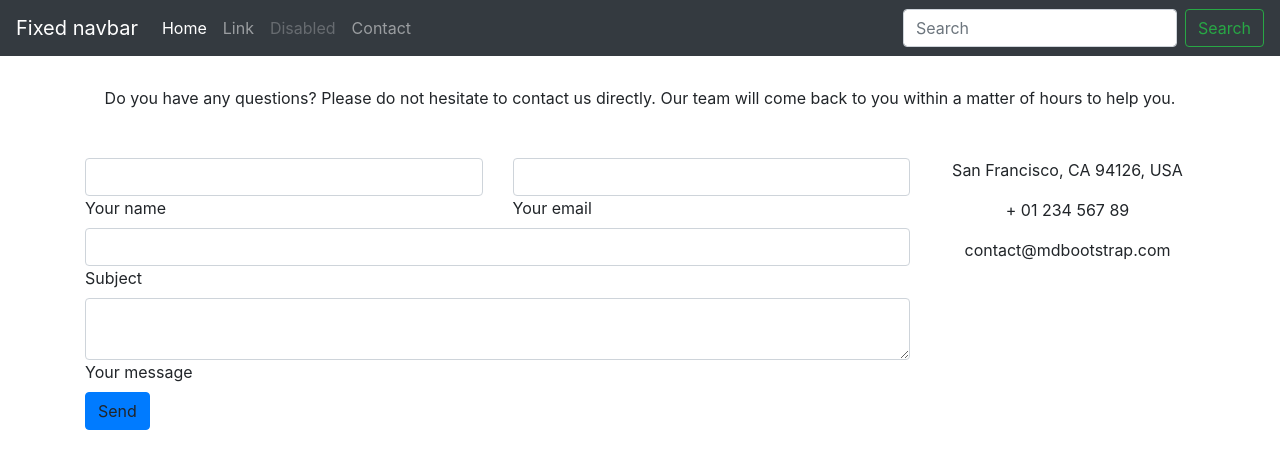
After one commit to devmonde123/symfony-vuejs, a Symfony app: template templates/contact/contact.html.twig in a window 1280 px wide. The commit adds this page. Shown: the top 469 px of the page. Run offline with Twig, Linux system fonts and the light colour scheme; the template is opened without the code that fills it, so the values that code supplies are empty; some libraries are stand-ins or nearby versions.

Commit message:
add Contact template

```diff
--- a/config/routes.yaml
+++ b/config/routes.yaml
@@ -1,3 +1,3 @@
-#index:
-#    path: /
-#    controller: App\Controller\DefaultController::index
+index:
+    path: /
+    controller: App\Controller\DefaultController::index
--- a/templates/base.html.twig
+++ b/templates/base.html.twig
@@ -3,9 +3,39 @@
     <head>
         <meta charset="UTF-8">
         <title>{% block title %}Welcome!{% endblock %}</title>
+        <link rel="stylesheet" href="https://stackpath.bootstrapcdn.com/bootstrap/4.3.1/css/bootstrap.min.css" integrity="sha384-ggOyR0iXCbMQv3Xipma34MD+dH/1fQ784/j6cY/iJTQUOhcWr7x9JvoRxT2MZw1T" crossorigin="anonymous">
         {% block stylesheets %}{% endblock %}
     </head>
-    <body>
+    <body class="d-flex flex-column h-100" cz-shortcut-listen="true">
+        <header>
+            <!-- Fixed navbar -->
+            <nav class="navbar navbar-expand-md navbar-dark fixed-top bg-dark">
+                <a class="navbar-brand" href="#">Fixed navbar</a>
+                <button class="navbar-toggler" type="button" data-toggle="collapse" data-target="#navbarCollapse" aria-controls="navbarCollapse" aria-expanded="false" aria-label="Toggle navigation">
+                <span class="navbar-toggler-icon"></span>
+                </button>
+                <div class="collapse navbar-collapse" id="navbarCollapse">
+                <ul class="navbar-nav mr-auto">
+                    <li class="nav-item active">
+                    <a class="nav-link" href="#">Home <span class="sr-only">(current)</span></a>
+                    </li>
+                    <li class="nav-item">
+                    <a class="nav-link" href="#">Link</a>
+                    </li>
+                    <li class="nav-item">
+                    <a class="nav-link disabled" href="#" tabindex="-1" aria-disabled="true">Disabled</a>
+                    </li>
+                     <li class="nav-item">
+                    <a class="nav-link" href="{{ path('contact') }}" tabindex="-1">Contact</a>
+                    </li>
+                </ul>
+                <form class="form-inline mt-2 mt-md-0">
+                    <input class="form-control mr-sm-2" type="text" placeholder="Search" aria-label="Search">
+                    <button class="btn btn-outline-success my-2 my-sm-0" type="submit">Search</button>
+                </form>
+                </div>
+            </nav>
+        </header>
         {% block body %}{% endblock %}
         {% block javascripts %}{% endblock %}
     </body>
--- /dev/null
+++ b/templates/contact/contact.html.twig
@@ -0,0 +1,101 @@
+{% extends 'base.html.twig' %}
+
+{% block body %}
+<!--Section: Contact v.2-->
+<section class="mb-4 container">
+
+    <!--Section heading-->
+    <h2 class="h1-responsive font-weight-bold text-center my-4">Contact us</h2>
+    <!--Section description-->
+    <p class="text-center w-responsive mx-auto mb-5">Do you have any questions? Please do not hesitate to contact us directly. Our team will come back to you within
+        a matter of hours to help you.</p>
+
+    <div class="row">
+
+        <!--Grid column-->
+        <div class="col-md-9 mb-md-0 mb-5">
+            <form id="contact-form" name="contact-form" action="mail.php" method="POST">
+
+                <!--Grid row-->
+                <div class="row">
+
+                    <!--Grid column-->
+                    <div class="col-md-6">
+                        <div class="md-form mb-0">
+                            <input type="text" id="name" name="name" class="form-control">
+                            <label for="name" class="">Your name</label>
+                        </div>
+                    </div>
+                    <!--Grid column-->
+
+                    <!--Grid column-->
+                    <div class="col-md-6">
+                        <div class="md-form mb-0">
+                            <input type="text" id="email" name="email" class="form-control">
+                            <label for="email" class="">Your email</label>
+                        </div>
+                    </div>
+                    <!--Grid column-->
+
+                </div>
+                <!--Grid row-->
+
+                <!--Grid row-->
+                <div class="row">
+                    <div class="col-md-12">
+                        <div class="md-form mb-0">
+                            <input type="text" id="subject" name="subject" class="form-control">
+                            <label for="subject" class="">Subject</label>
+                        </div>
+                    </div>
+                </div>
+                <!--Grid row-->
+
+                <!--Grid row-->
+                <div class="row">
+
+                    <!--Grid column-->
+                    <div class="col-md-12">
+
+                        <div class="md-form">
+                            <textarea type="text" id="message" name="message" rows="2" class="form-control md-textarea"></textarea>
+                            <label for="message">Your message</label>
+                        </div>
+
+                    </div>
+                </div>
+                <!--Grid row-->
+
+            </form>
+
+            <div class="text-center text-md-left">
+                <a class="btn btn-primary" onclick="document.getElementById('contact-form').submit();">Send</a>
+            </div>
+            <div class="status"></div>
+        </div>
+        <!--Grid column-->
+
+        <!--Grid column-->
+        <div class="col-md-3 text-center">
+            <ul class="list-unstyled mb-0">
+                <li><i class="fas fa-map-marker-alt fa-2x"></i>
+                    <p>San Francisco, CA 94126, USA</p>
+                </li>
+
+                <li><i class="fas fa-phone mt-4 fa-2x"></i>
+                    <p>+ 01 234 567 89</p>
+                </li>
+
+                <li><i class="fas fa-envelope mt-4 fa-2x"></i>
+                    <p>contact@mdbootstrap.com</p>
+                </li>
+            </ul>
+        </div>
+        <!--Grid column-->
+
+    </div>
+
+</section>
+<!--Section: Contact v.2-->
+
+{% endblock body %}
```
Also changed, not shown: src/Controller/ContactController.php (added, +28 -0 lines), 2 other files.
